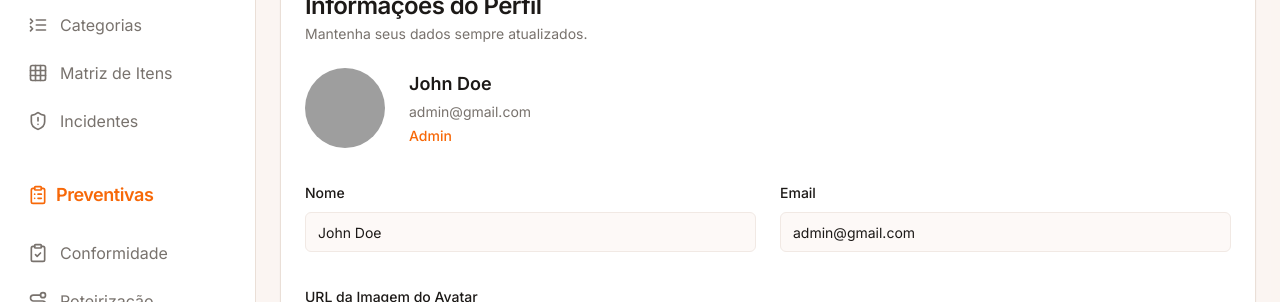
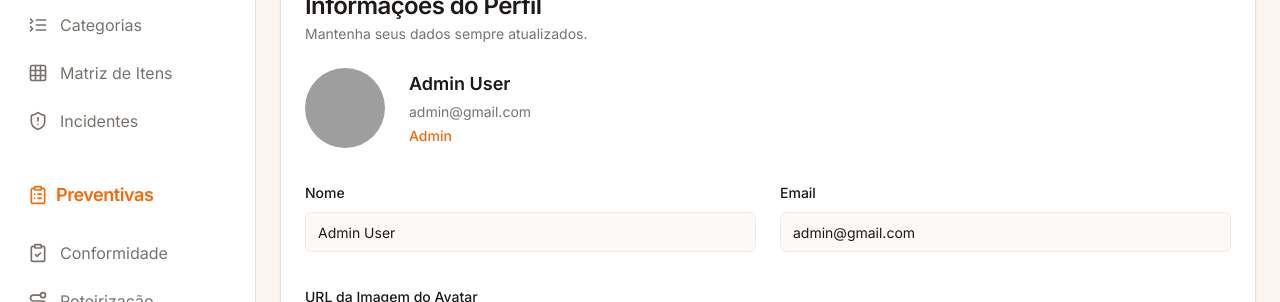
Before and after one commit to nei66s/Mapeamento-Curva-ABC, a Next.js app: page /dashboard/profile in a window 1280 px wide. Shown: the part 203-505 px from the top of the page. Built offline with nearby package versions, Linux system fonts and the light colour scheme; grey boxes are pictures that could not be loaded.

Commit message:
ele volta para John Doe depois que eu atualizo a pagina

```diff
--- a/src/app/dashboard/profile/page.tsx
+++ b/src/app/dashboard/profile/page.tsx
@@ -23,36 +23,50 @@ const profileSchema = z.object({
 
 type ProfileFormData = z.infer<typeof profileSchema>;
 
+// This is a mock implementation. In a real app, you'd fetch the current user.
+// For now, we'll assume the first user is the logged-in user.
+const getCurrentUser = () => mockUsers.find(u => u.role === 'admin');
+
 export default function ProfilePage() {
-  const [user, setUser] = useState(mockUsers[0]);
+  const [user, setUser] = useState(getCurrentUser());
   const { toast } = useToast();
 
   const form = useForm<ProfileFormData>({
     resolver: zodResolver(profileSchema),
-    defaultValues: {
+    defaultValues: user ? {
       name: user.name,
       email: user.email,
       avatarUrl: user.avatarUrl || '',
-    },
+    } : {},
   });
 
   const onSubmit = (data: ProfileFormData) => {
-    // In a real app, this would be an API call.
-    // Here, we update the local state and the mock data object for session persistence.
-    const updatedUser = { ...user, ...data };
-    setUser(updatedUser);
-
-    // Update the mock data source
-    const userIndex = mockUsers.findIndex(u => u.id === user.id);
-    if (userIndex !== -1) {
-        mockUsers[userIndex] = updatedUser;
+    if (!user) {
+        toast({ variant: 'destructive', title: 'Erro', description: 'Usuário não encontrado.' });
+        return;
     }
 
-    toast({
-      title: 'Perfil Atualizado!',
-      description: 'Suas informações foram salvas com sucesso.',
-    });
+    // In a real app, this would be an API call.
+    // Here, we update the mock data object for session persistence.
+    const userIndex = mockUsers.findIndex(u => u.id === user.id);
+
+    if (userIndex !== -1) {
+        const updatedUser = { ...mockUsers[userIndex], ...data };
+        mockUsers[userIndex] = updatedUser; // Persist in the mock "DB"
+        setUser(updatedUser); // Update local state for immediate feedback
+
+        toast({
+          title: 'Perfil Atualizado!',
+          description: 'Suas informações foram salvas com sucesso. Atualize a página para ver as mudanças refletidas em todo o app.',
+        });
+    } else {
+         toast({ variant: 'destructive', title: 'Erro', description: 'Não foi possível salvar as alterações.' });
+    }
   };
+
+  if (!user) {
+    return <div>Usuário não encontrado.</div>
+  }
 
   return (
     <div className="flex flex-col gap-8">
--- a/src/components/layout/user-nav.tsx
+++ b/src/components/layout/user-nav.tsx
@@ -8,11 +8,11 @@ import {
 } from "@/components/ui/dropdown-menu";
 import { Button } from "@/components/ui/button";
 import { Avatar, AvatarFallback, AvatarImage } from "@/components/ui/avatar";
-import { PlaceHolderImages } from "@/lib/placeholder-images";
+import { mockUsers } from "@/lib/users";
 import Link from 'next/link';
 
 export function UserNav() {
-  const userAvatar = PlaceHolderImages.find(img => img.id === "user-avatar-1");
+  const user = mockUsers.find(u => u.role === 'admin');
 
   return (
     <DropdownMenu>
@@ -23,17 +23,17 @@ export function UserNav() {
           className="overflow-hidden rounded-full"
         >
           <Avatar className="h-8 w-8">
-            {userAvatar && <AvatarImage src={userAvatar.imageUrl} alt="User avatar" data-ai-hint={userAvatar.imageHint} />}
-            <AvatarFallback>JD</AvatarFallback>
+            {user?.avatarUrl && <AvatarImage src={user.avatarUrl} alt="User avatar" />}
+            <AvatarFallback>{user ? user.name.charAt(0).toUpperCase() : 'U'}</AvatarFallback>
           </Avatar>
         </Button>
       </DropdownMenuTrigger>
       <DropdownMenuContent align="end">
         <DropdownMenuLabel>
           <div className="flex flex-col space-y-1">
-            <p className="text-sm font-medium leading-none">John Doe</p>
+            <p className="text-sm font-medium leading-none">{user?.name}</p>
             <p className="text-xs leading-none text-muted-foreground">
-              admin@gmail.com
+              {user?.email}
             </p>
           </div>
         </DropdownMenuLabel>
--- a/src/lib/users.ts
+++ b/src/lib/users.ts
@@ -7,7 +7,7 @@ const userAvatar = PlaceHolderImages.find(img => img.id === "user-avatar-1");
 export const mockUsers: User[] = [
   {
     id: 'user-00',
-    name: 'John Doe',
+    name: 'Admin User',
     email: 'admin@gmail.com',
     role: 'admin',
     password: 'admin',
```
